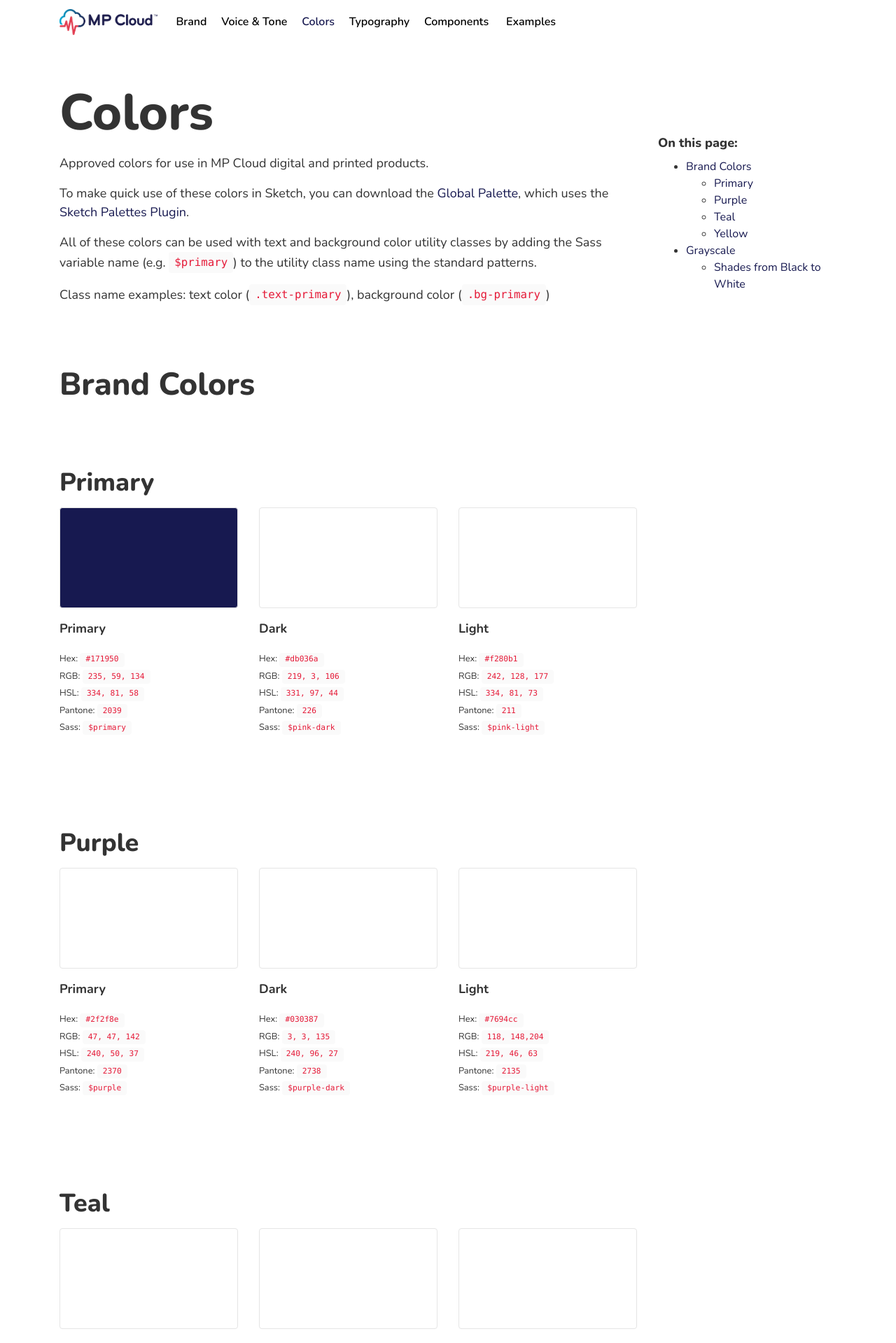
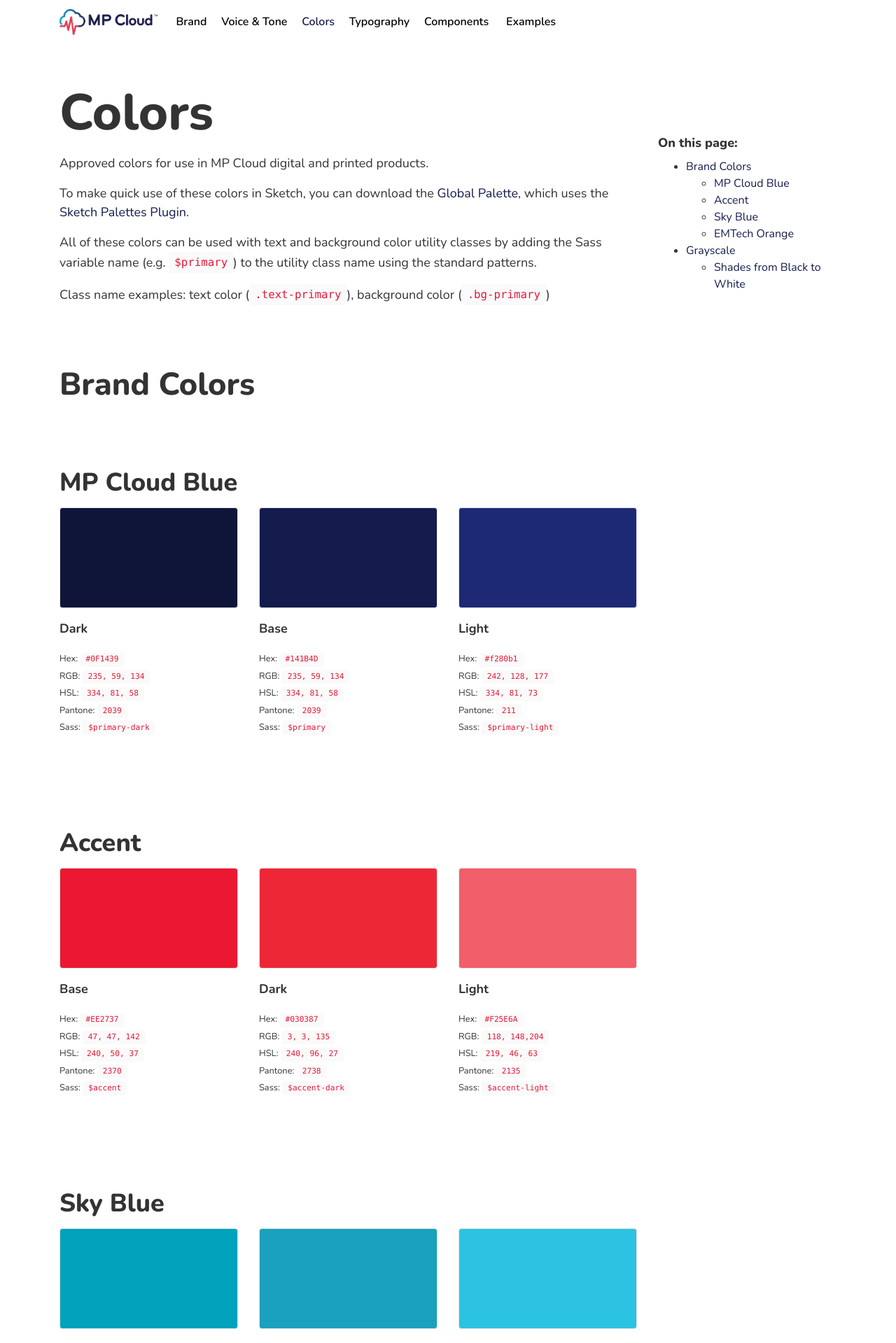
Before and after one commit to ninelabs/mpcloud-design-system, a Jekyll site: the page built from colors.md, in a window 1280 px wide. Shown: the top 1919 px of the page at 70% size. Built offline with Jekyll 4.4.1, drawn with Linux system fonts in a browser that asks for light colours; nearby versions of some CDN libraries; some of the changed text lies outside the part shown.

Commit message:
Color variable updates.

```diff
--- a/_data/colors.json
+++ b/_data/colors.json
@@ -1,10 +1,20 @@
 [{
     "name": "Brand Colors",
     "colors": [{
-        "name": "Primary",
-        "shades": [{
-            "name": "Primary",
-            "Hex": "#171950",
+        "name": "MP Cloud Blue",
+        "shades": [
+          {
+            "name": "Dark",
+            "Hex": "#0F1439",
+            "HSL": "334, 81, 58",
+            "RGB": "235, 59, 134",
+            "Pantone": "2039",
+            "Sass": "primary-dark",
+            "CSS": [".text-primary-dark", ".bg-primary-dark"]
+          },
+          {
+            "name": "Base",
+            "Hex": "#141B4D",
             "HSL": "334, 81, 58",
             "RGB": "235, 59, 134",
             "Pantone": "2039",
@@ -12,34 +22,25 @@
             "CSS": [".text-primary", ".bg-primary"]
           },
           {
-            "name": "Dark",
-            "Hex": "#db036a",
-            "HSL": "331, 97, 44",
-            "RGB": "219, 3, 106",
-            "Pantone": "226",
-            "Sass": "pink-dark",
-            "CSS": [".text-primary-dark", ".bg-primary-dark"]
-          },
-          {
             "name": "Light",
             "Hex": "#f280b1",
             "HSL": "334, 81, 73",
             "RGB": "242, 128, 177",
             "Pantone": "211",
-            "Sass": "pink-light",
+            "Sass": "primary-light",
             "CSS": [".text-primary-light", ".bg-primary-light"]
           }
         ]
       },
       {
-        "name": "Purple",
+        "name": "Accent",
         "shades": [{
-            "name": "Primary",
-            "Hex": "#2f2f8e",
+            "name": "Base",
+            "Hex": "#EE2737",
             "HSL": "240, 50, 37",
             "RGB": "47, 47, 142",
             "Pantone": "2370",
-            "Sass": "purple",
+            "Sass": "accent",
             "CSS": [".text-accent", ".bg-accent"]
           },
           {
@@ -48,30 +49,30 @@
             "HSL": "240, 96, 27",
             "RGB": "3, 3, 135",
             "Pantone": "2738",
-            "Sass": "purple-dark",
+            "Sass": "accent-dark",
             "CSS": [".text-accent-dark", ".bg-accent-dark"]
           },
           {
             "name": "Light",
-            "Hex": "#7694cc",
+            "Hex": "#F25E6A",
             "HSL": "219, 46, 63",
             "RGB": "118, 148,204",
             "Pantone": "2135",
-            "Sass": "purple-light",
+            "Sass": "accent-light",
             "CSS": [".text-accent-light", ".bg-accent-light"]
           }
         ]
       },
       {
-        "name": "Teal",
+        "name": "Sky Blue",
         "shades": [{
-            "name": "Primary",
-            "Hex": "#3fc6c9",
+            "name": "Base",
+            "Hex": "#009BBF",
             "HSL": "181, 56, 52",
             "RGB": "63, 198, 201",
             "Pantone": "2226",
-            "Sass": "teal",
-            "CSS": [".text-teal", ".bg-teal"]
+            "Sass": "sky-blue",
+            "CSS": [".text-sky-blue", ".bg-sky-blue"]
           },
           {
             "name": "Dark",
@@ -79,48 +80,48 @@
             "HSL": "180, 94, 34",
             "RGB": "5, 170, 170",
             "Pantone": "7467",
-            "Sass": "teal-dark",
-            "CSS": [".text-teal-dark", ".bg-teal-dark"]
+            "Sass": "sky-blue-dark",
+            "CSS": [".text-sky-blue-dark", ".bg-sky-blue-dark"]
           },
           {
             "name": "Light",
-            "Hex": "#7ddbdb",
+            "Hex": "#00C3F0",
             "HSL": "180, 57, 67",
             "RGB": "125, 219, 219",
             "Pantone": "7471",
-            "Sass": "teal-light",
-            "CSS": [".text-teal-light", ".bg-teal-light"]
+            "Sass": "sky-blue-light",
+            "CSS": [".text-sky-blue-light", ".bg-sky-blue-light"]
           }
         ]
       },
       {
-        "name": "Yellow",
+        "name": "EMTech Orange",
         "shades": [{
-            "name": "Primary",
-            "Hex": "#fecd44",
+            "name": "Base",
+            "Hex": "#FF9E1B",
             "HSL": "44, 99, 67",
             "RGB": "254, 205, 68",
             "Pantone": "122",
-            "Sass": "yellow",
-            "CSS": [".text-yellow", ".bg-yellow"]
+            "Sass": "em-primary",
+            "CSS": [".text-em-primary", ".bg-em-primary"]
           },
           {
             "name": "Dark",
-            "Hex": "#f9b303",
+            "Hex": "#FF9E1B",
             "HSL": "43, 98, 49",
             "RGB": "254, 205, 68",
             "Pantone": "122",
-            "Sass": "yellow-dark",
-            "CSS": [".text-yellow-dark", ".bg-yellow-dark"]
+            "Sass": "em-primary-dark",
+            "CSS": [".text-em-primary-dark", ".bg-em-primary-dark"]
           },
           {
             "name": "Light",
-            "Hex": "#f9d98a",
+            "Hex": "#FFB34C",
             "HSL": "43, 90, 76",
             "RGB": "249, 217, 138",
             "Pantone": "1205",
-            "Sass": "yellow-light",
-            "CSS": [".text-yellow-light", ".bg-yellow-light"]
+            "Sass": "em-primary-light",
+            "CSS": [".text-em-primary-light", ".bg-em-primary-light"]
           }
         ]
       }
--- a/_sass/_colors.scss
+++ b/_sass/_colors.scss
@@ -1,21 +1,55 @@
 // Primaries
-$primary:          #171950 !default;
+$primary:          #141B4D !default;
 $accent:           #ec1731 !default;
 $sky-blue:         #00A2BC !default;
 $cloud-blue:       #C4E6E4 !default;
+$em-primary:       #FF9E1B !default;
+
+// Plus Products
+$plusid:           #9A08B9 !default;
+$pluscoverage:     #00A2BC !default;
+$pluspayment:      #059E26 !default;
+
+
+/**
+ * TBD: For building dynamic color adjustments and respective classes
+ *
+
+$theme-colors: () !default;
+// stylelint-disable-next-line scss/dollar-variable-default
+$theme-colors: map-merge(
+  (
+    "primary":    $primary,
+    "secondary":  $secondary,
+    "tertiary":   $tertiary,
+    "success":    $success,
+    "info":       $info,
+    "warning":    $warning,
+    "danger":     $danger,
+    "light":      $light,
+    "dark":       $dark
+  ),
+  $theme-colors
+);
+
+*/
 
 
 // Lights
-$primary-light:    #f280b1 !default;
-$accent-light:     #7694cc !default;
-$sky-blue-light:   #7ddbdb !default;
-$cloud-blue-light: #f9d98a !default;
+$primary-light:    #1E2975 !default;
+$accent-light:     #F25E6A !default;
+$sky-blue-light:   #2CC3E2 !default;
+$cloud-blue-light: #E0F6FB !default;
+$em-primary-light: #FFB34C !default;
+
 
 // Darks
-$primary-dark:     #db036a !default;
-$accent-dark:      #030387 !default;
-$sky-blue-dark:    #05aaaa !default;
-$cloud-blue-dark:  #f9b303 !default;
+$primary-dark:     #0F1439 !default;
+$accent-dark:      #EE2737 !default;
+$sky-blue-dark:    #1AA1BD !default;
+$cloud-blue-dark:  #1AA1BD !default;
+$em-primary-dark:  #FF9E1B !default;
+
 
 // Greys
 $black:        #000 !default;
@@ -40,16 +74,21 @@
 .text-accent   { color: $accent !important; }
 .text-sky-blue     { color: $sky-blue !important; }
 .text-cloud-blue   { color: $cloud-blue !important; }
+.text-em-primary     { color: $em-primary !important; }
+
 
 .text-primary-light     { color: $primary-light !important; }
 .text-accent-light   { color: $accent-light !important; }
 .text-sky-blue-light     { color: $sky-blue-light !important; }
 .text-cloud-blue-light   { color: $cloud-blue-light !important; }
+.text-em-primary-light     { color: $em-primary-light !important; }
+
 
 .text-primary-dark     { color: $primary-dark !important; }
 .text-accent-dark   { color: $accent-dark !important; }
 .text-sky-blue-dark     { color: $sky-blue-dark !important; }
 .text-cloud-blue-dark   { color: $cloud-blue-dark !important; }
+.text-em-primary-dark     { color: $em-primary-dark !important; }
 
 .text-black    { color: $black !important; }
 .text-gray-90  { color: $gray-90 !important; }
@@ -69,16 +108,19 @@
 .bg-accent           { background-color: $accent !important; }
 .bg-sky-blue         { background-color: $sky-blue !important; }
 .bg-cloud-blue       { background-color: $cloud-blue !important; }
+.bg-em-primary          { background-color: $em-primary !important; }
 
 .bg-primary-light    { background-color: $primary-light !important; }
 .bg-accent-light     { background-color: $accent-light !important; }
 .bg-sky-blue-light   { background-color: $sky-blue-light !important; }
 .bg-cloud-blue-light { background-color: $cloud-blue-light!important; }
+.bg-em-primary-light          { background-color: $em-primary-light !important; }
 
 .bg-primary-dark     { background-color: $primary-dark !important; }
 .bg-accent-dark   { background-color: $accent-dark !important; }
 .bg-sky-blue-dark     { background-color: $sky-blue-dark !important; }
 .bg-cloud-blue-dark   { background-color: $cloud-blue-dark !important; }
+.bg-em-primary-dark          { background-color: $em-primary-dark !important; }
 
 .bg-black         { background-color: $black !important; }
 .bg-gray-90       { background-color: $gray-90 !important; }
--- a/_sass/_header.scss
+++ b/_sass/_header.scss
@@ -59,7 +59,7 @@
       line-height: 2rem;
       color: $white;
       &:hover {
-        background-color: $primary-dark;
+        background-color: $sky-blue;
       }
     }
   }
```
Also changed, not shown: typography.md (+1 -1 lines).
